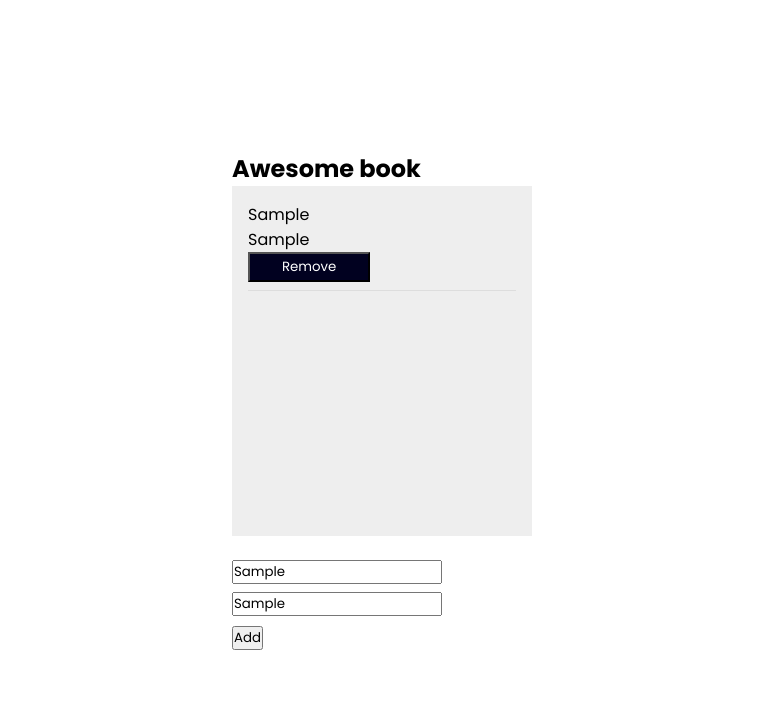
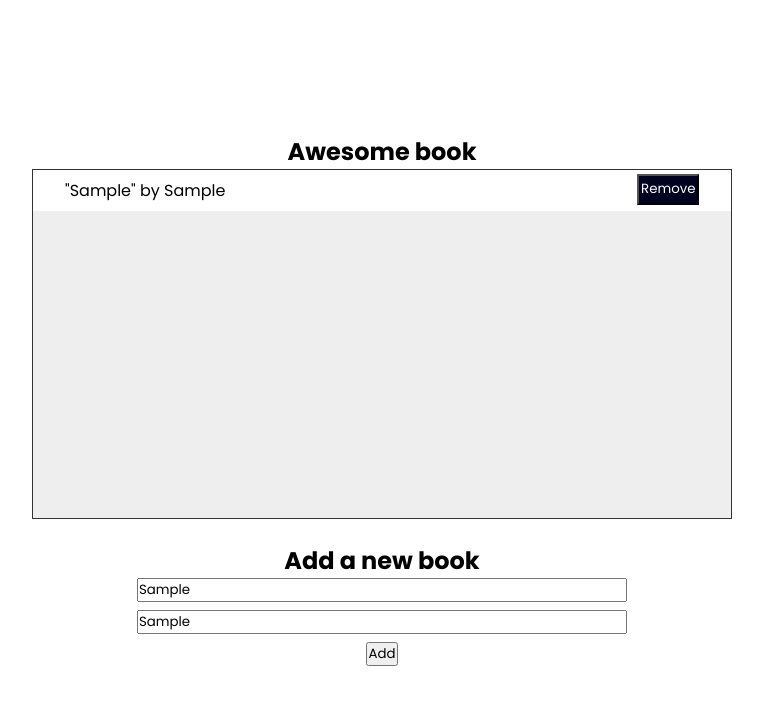
Before and after one commit to iambenkis/Awesome-books, a website: page index.html in a window 1280 px wide. Both pictures are taken after typing "Sample", "Sample" into the empty fields and a click on the button "Add". Shown: the whole page, without its empty margins (258-1021 px from the left). Drawn offline with Linux system fonts and the light colour scheme.

Commit message:
Update UI

```diff
--- a/index.html
+++ b/index.html
@@ -12,7 +12,7 @@
 <body>
     <main>
         <section class="container">
-            <h2>Awesome book</h2>
+            <h2 class="page-title">Awesome book</h2>
             <div class="books">
                 <!-- <div class="book-item">
                     <p class="title">The soul and the spirit</p>
@@ -21,6 +21,7 @@
                 </div>  -->
             </div>
             <div class="add-div">
+                <h2>Add a new book</h2>
                 <input type="text" name="" id="in-title" placeholder="Title">
                 <input type="text" name="" id="in-author" placeholder="Author">
                 <button class="add">Add</button>
--- a/script.js
+++ b/script.js
@@ -41,8 +41,7 @@ function displayBook (){
     myLib.forEach((s) => {
     bookContainer.innerHTML += `
             <div class="book-item">
-                <p class="title">${s.title}</p>
-                <p class="Autor">${s.author}</p>
+                <p class="title"> "${s.title}" by ${s.author}</p>
                 <button class="remove">Remove</button>
             </div>
     `;
--- a/style.css
+++ b/style.css
@@ -20,19 +20,17 @@
  }
 
  .book-item {
-    border-bottom: 1px solid #ddd;
-    margin-bottom: .5rem;
-    padding-bottom: .5rem;
+    padding: .5rem 2rem;
  }
 
  .books {
     background-color: #eee;
-    width: 300px;
+    width: 700px;
     height: 350px;
     overflow-y: scroll;
-    padding: 1rem;
     -ms-overflow-style: none;
     scrollbar-width: none;
+    border: 1px solid #333;
  }
 
  .books::-webkit-scrollbar {
@@ -42,6 +40,16 @@
 
  .add-div {
     margin-top: 1.5rem;
+    display: flex;
+    width: 100%;
+    flex-direction: column;
+    justify-content: center;
+    align-items: center;
+ }
+
+ .remove {
+   float: right;
+   margin-top: -1.8rem
  }
 
  .delete {
@@ -51,5 +59,14 @@
  .remove {
    background-color: rgb(1, 1, 32);
    color: #fff;
-   padding: .2rem 2rem;
+   padding: .2rem .1rem;
  }
+
+ .page-title {
+   text-align: center;
+ }
+
+ .book-item:nth-child(odd) {
+   background-color: #fff;
+   padding: .5rem 2rem;
+ }
```
